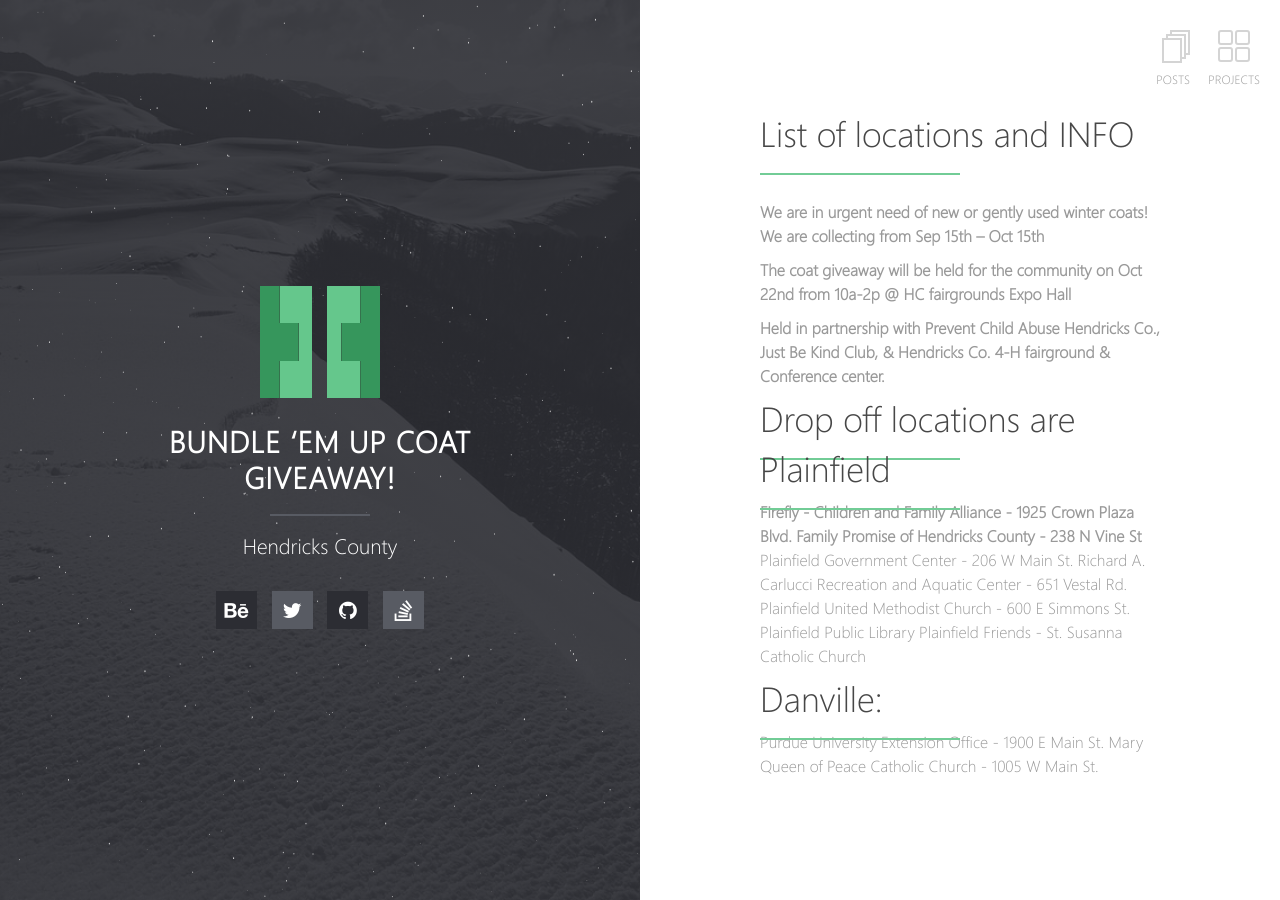
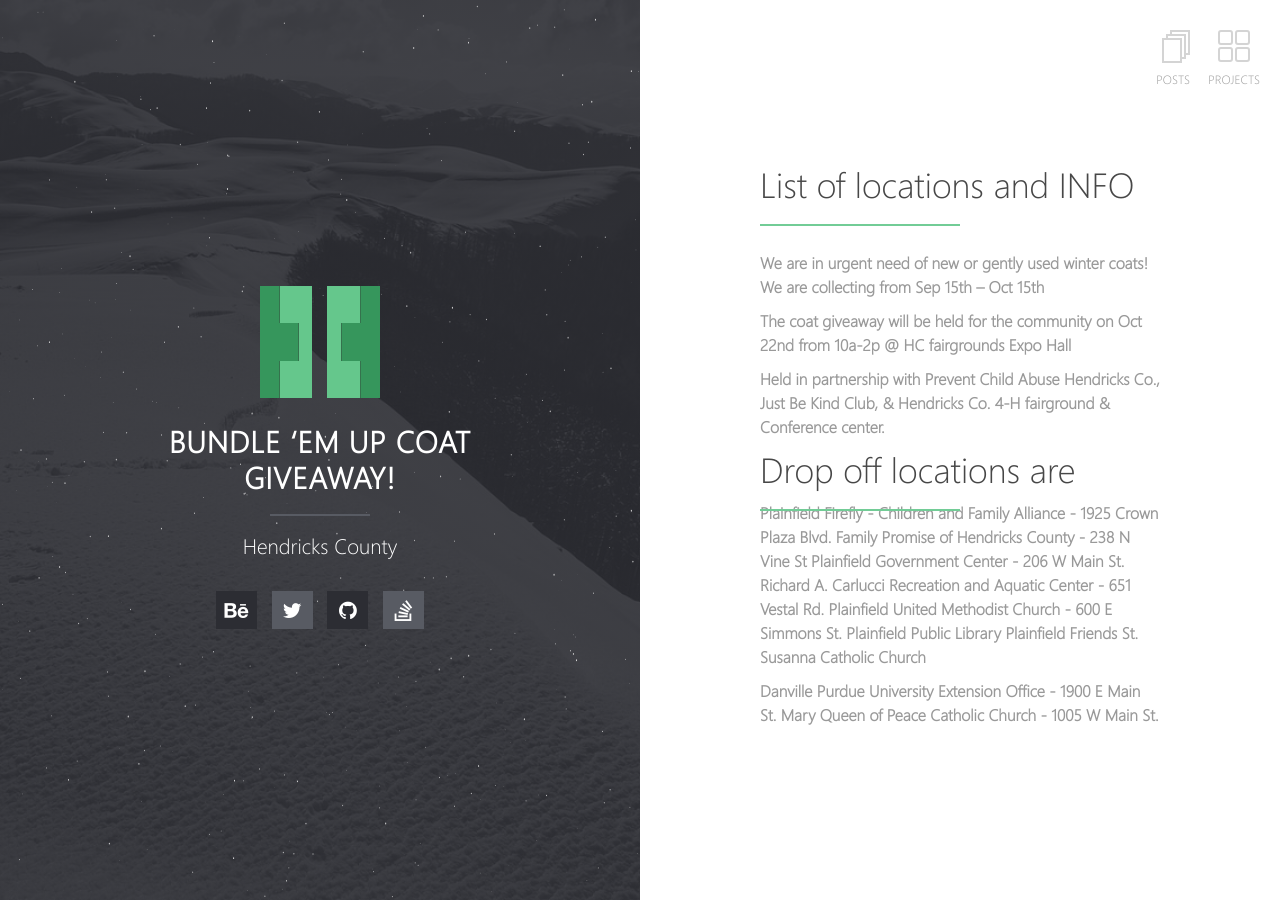
Before and after one commit to Bwaite43/bundleemup.com, a Jekyll site: the page built from index.md, in a window 1280 px wide. Built offline with Jekyll 4.4.1, drawn with Linux system fonts in a browser that asks for light colours; our own code applies the rules of GitHub Pages for plain Markdown files.

Commit message:
layout update

```diff
--- a/index.md
+++ b/index.md
@@ -11,16 +11,16 @@
 
 # Drop off locations are
 
-# Plainfield
+**Plainfield**
 **Firefly - Children and Family Alliance - 1925 Crown Plaza Blvd.**
 **Family Promise of Hendricks County - 238 N Vine St**
-Plainfield Government Center - 206 W Main St.
-Richard A. Carlucci Recreation and Aquatic Center - 651 Vestal Rd.
-Plainfield United Methodist Church - 600 E Simmons St.
-Plainfield Public Library
-Plainfield Friends -
-St. Susanna Catholic Church
+**Plainfield Government Center - 206 W Main St.**
+**Richard A. Carlucci Recreation and Aquatic Center - 651 Vestal Rd.**
+**Plainfield United Methodist Church - 600 E Simmons St.**
+**Plainfield Public Library**
+**Plainfield Friends**
+**St. Susanna Catholic Church**
 
-# Danville:
-Purdue University Extension Office - 1900 E Main St.
-Mary Queen of Peace Catholic Church - 1005 W Main St.
+**Danville**
+**Purdue University Extension Office - 1900 E Main St.**
+**Mary Queen of Peace Catholic Church - 1005 W Main St.**
```
